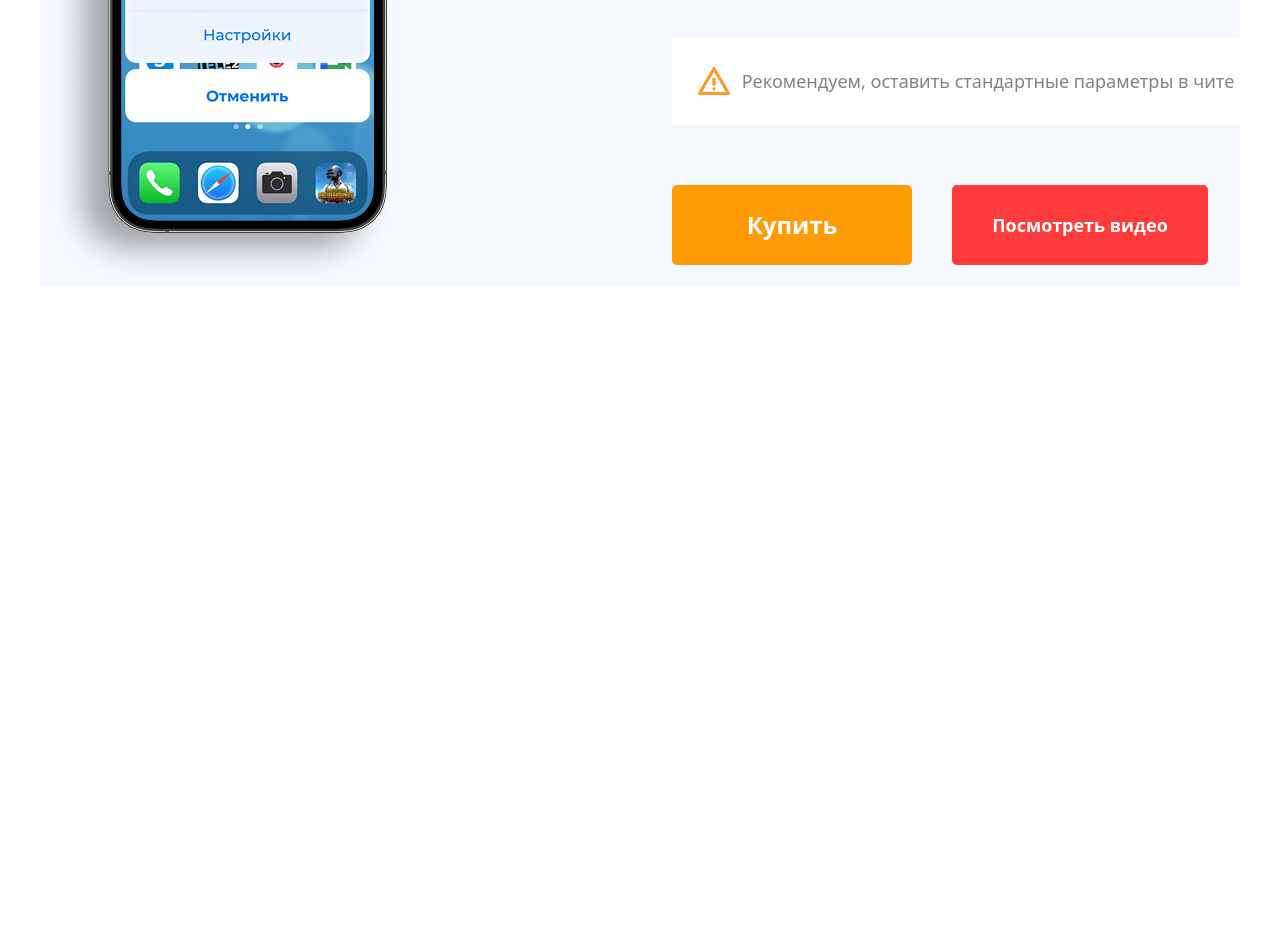
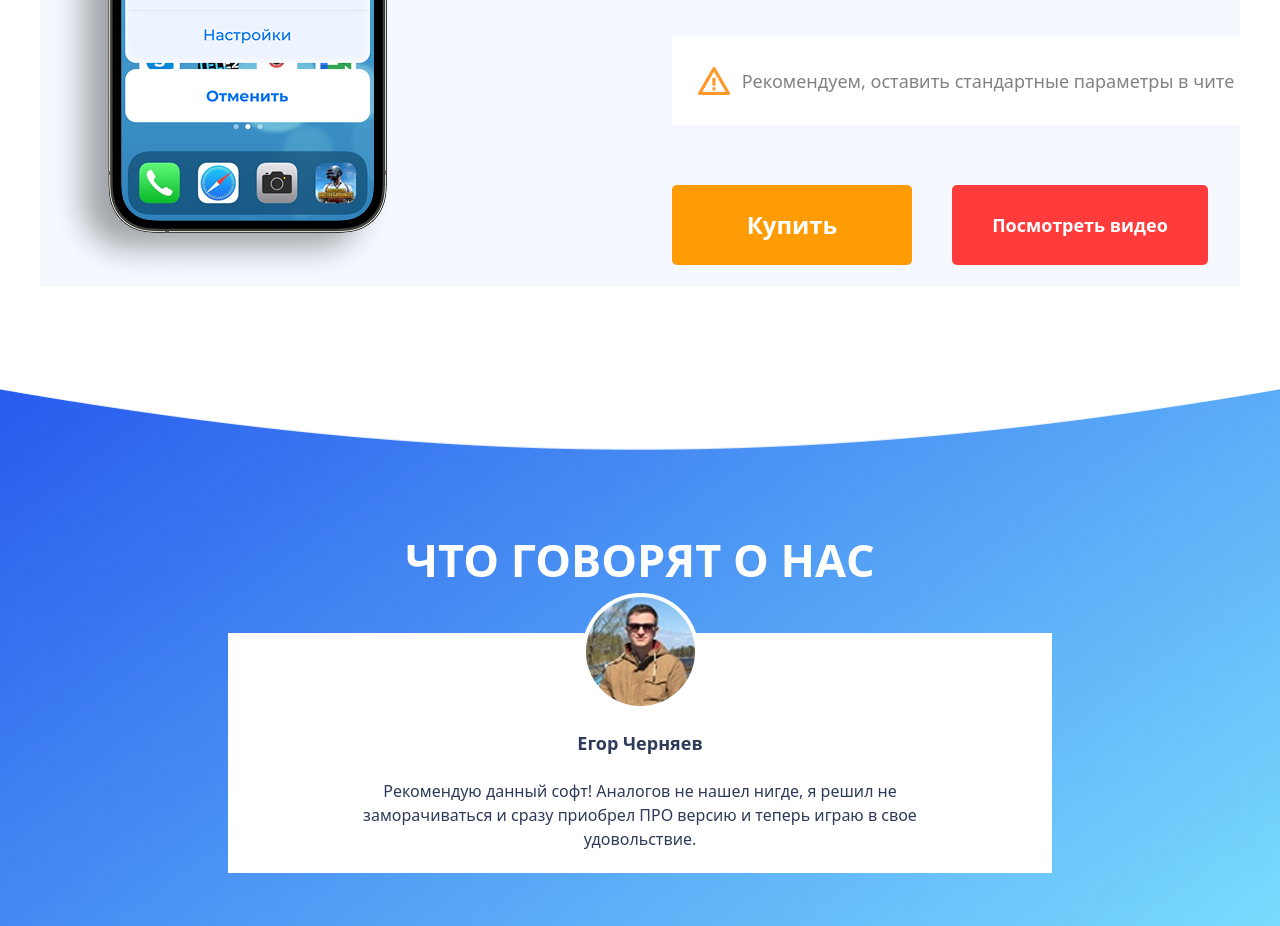
Before and after one commit to XalilovBiloljon/home-work-15, a website: page src/index.html in a window 1280 px wide. Shown: the part 1318-2244 px from the top of the page. Before the commit the page ends 1604 px from the top, so only its background shows below. Drawn offline with nearby package versions, Linux system fonts and the light colour scheme; files that its build step writes are made by us from their sources.

Commit message:
ЧТО ГОВОРЯТ О НАС

```diff
--- a/src/index.html
+++ b/src/index.html
@@ -8,7 +8,7 @@
 </head>
 <body>
 
-    <head class="max-w-400 h-fit lg:h-213 bg1  ">
+    <head class="w-full h-fit lg:h-213 bg1  ">
         <nav class="mt-3 flex max-w-300 m-auto bg1 items-center justify-between">
             <h1 class="text-[17px] text-white font-normal ">Logo</h1>
 <div class="lg:flex items-center gap-10 text-[17px] font-bold hidden text-white ">
@@ -116,5 +116,21 @@
 </main>
 
 
+<main class="lg:h-150 w-full bgi mt-10 ">
+    <div class="max-w-300 m-auto lg:pt-50 pt-30">
+        <h1 class="text-[45px] text-white font-extrabold text-center ">ЧТО ГОВОРЯТ О НАС</h1>
+<div class="lg:w-206 h-60 bg-white flex flex-col items-center  m-auto  mt-10">
+    <img class="relative -top-10" src="./Rectangle 2021.png" alt="">
+    <h1 class="text-center text-[18px] text-[#2E3A59] font-bold -mt-5 ">Егор Черняев</h1>
+    <p class="lg:w-150 text-center m-auto text-[#2E3A59] text-[16px] ">Рекомендую данный софт! Аналогов не нашел нигде, я решил не
+заморачиваться и сразу приобрел ПРО версию и
+теперь играю в свое удовольствие.</p>
+
+</div>
+    </div>
+
+</main>
+
+
 </body>
 </html>
--- a/src/input.css
+++ b/src/input.css
@@ -3,3 +3,10 @@
 {
    background: linear-gradient( to right, #1A47EA, #82E9FF);
 }
+.bgi
+{
+background-image: url("./2722\ [преобразованный]\ 5.png");
+background-position: center;
+background-size: cover;
+background-repeat: no-repeat;
+}
```
Also changed, not shown: src/2722 [преобразованный] 5.png (added), src/Rectangle 2021.png (added).
